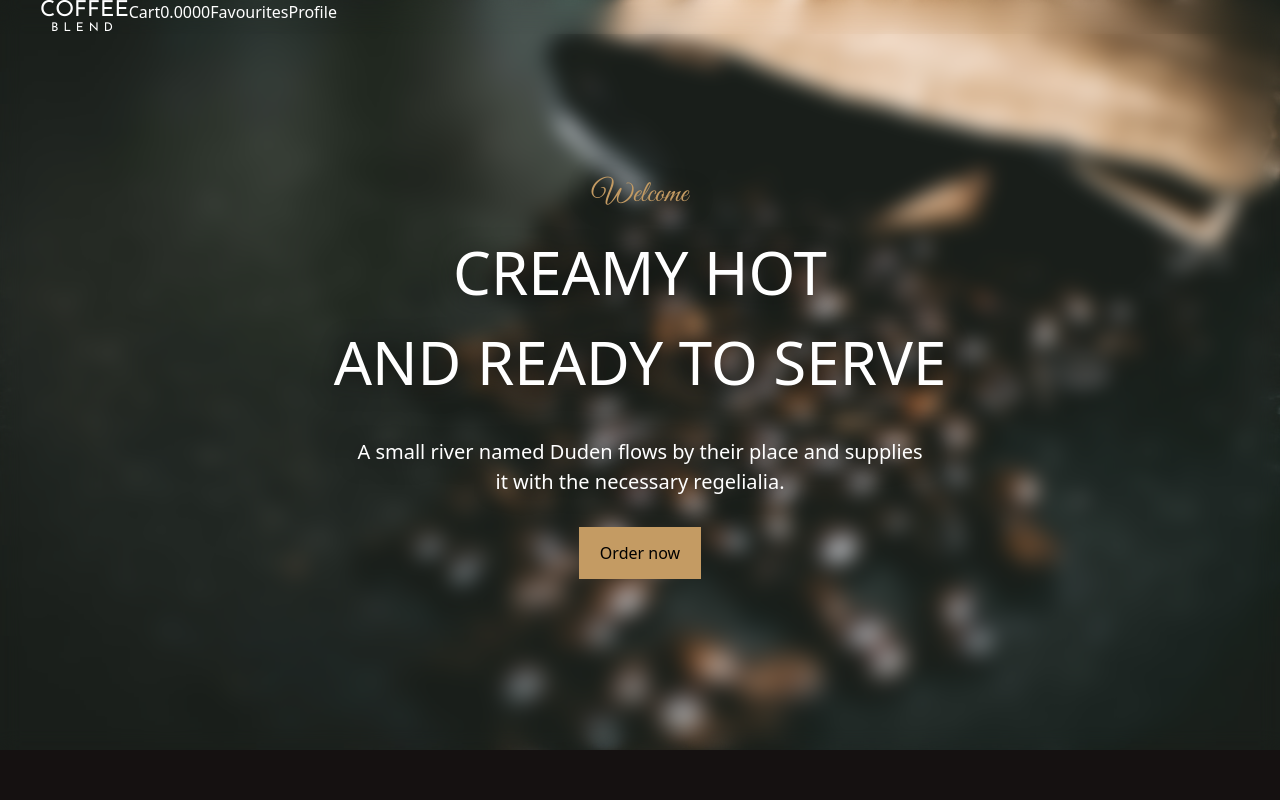
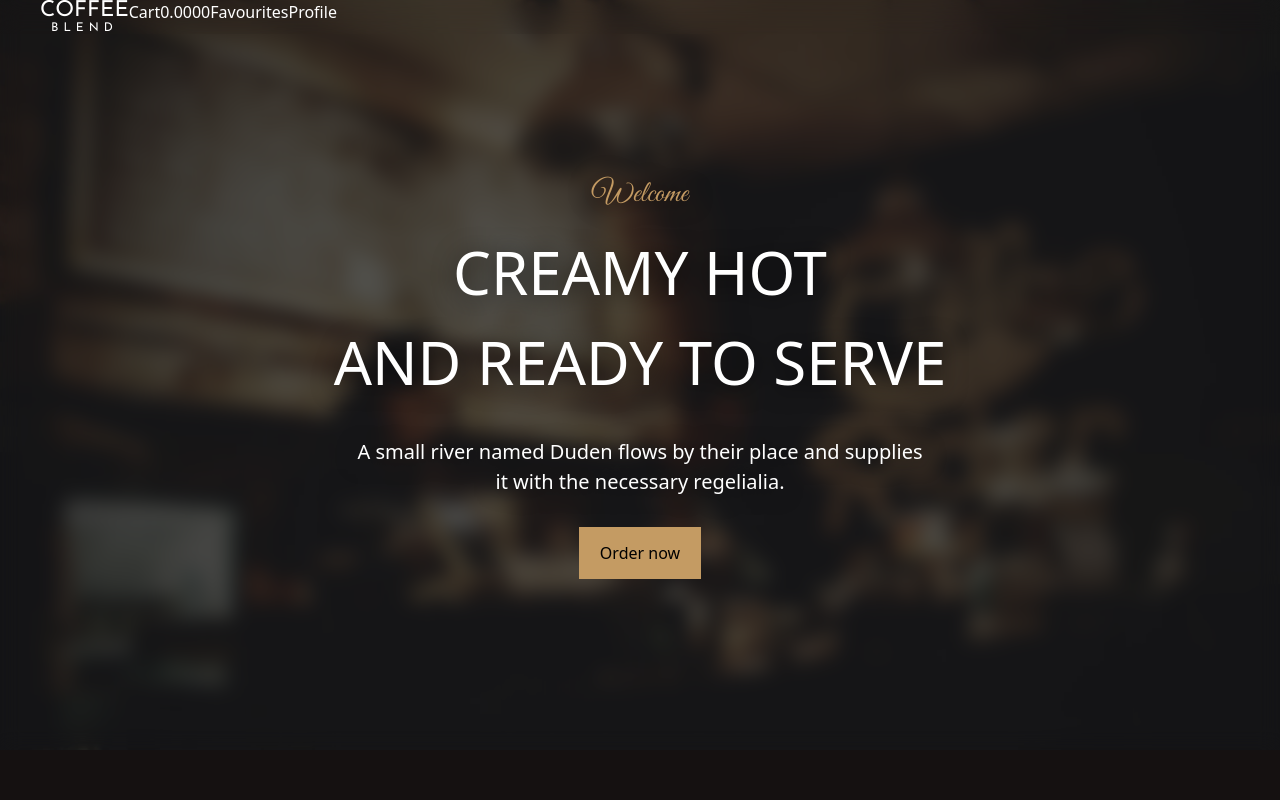
Before and after one commit to alexpod/coffee-shop, a Vue app: page / in a window 1280 px wide. Shown: the top 800 px of the page. Built offline with nearby package versions, Linux system fonts and the light colour scheme; no server answers.

Commit message:
change bg

```diff
--- a/src/components/BillboardSection.vue
+++ b/src/components/BillboardSection.vue
@@ -15,7 +15,7 @@
 
 <style lang="scss" scoped>
 .billboard {
-  background: url('/images/background/2.jpg') center center no-repeat;
+  background: url('/images/background/1-1.jpg') center center no-repeat;
   background-size: cover;
   backdrop-filter: blur(5px);
   min-height: 750px;
```
Also changed, not shown: public/images/background/1-1.jpg (added).
